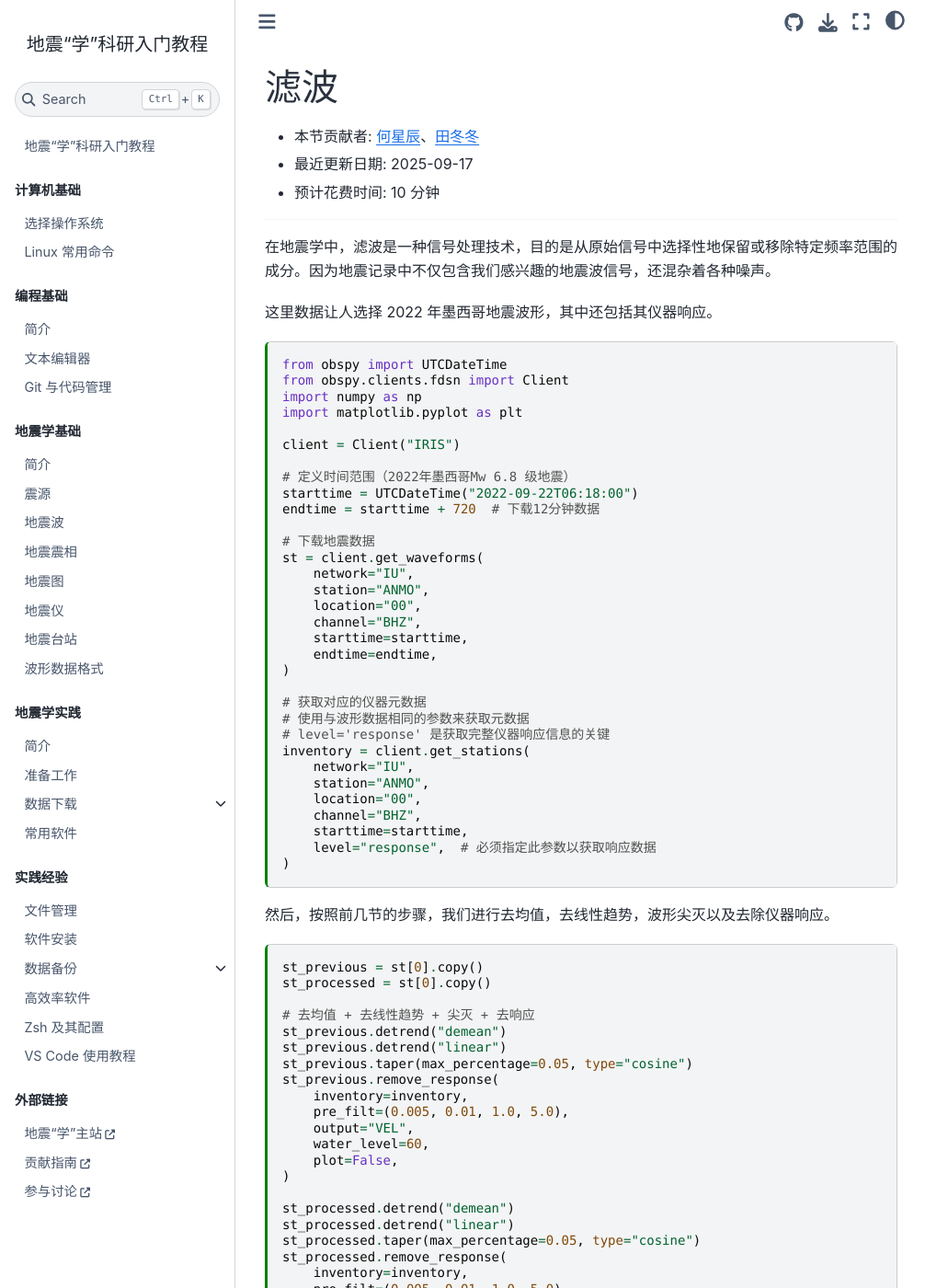
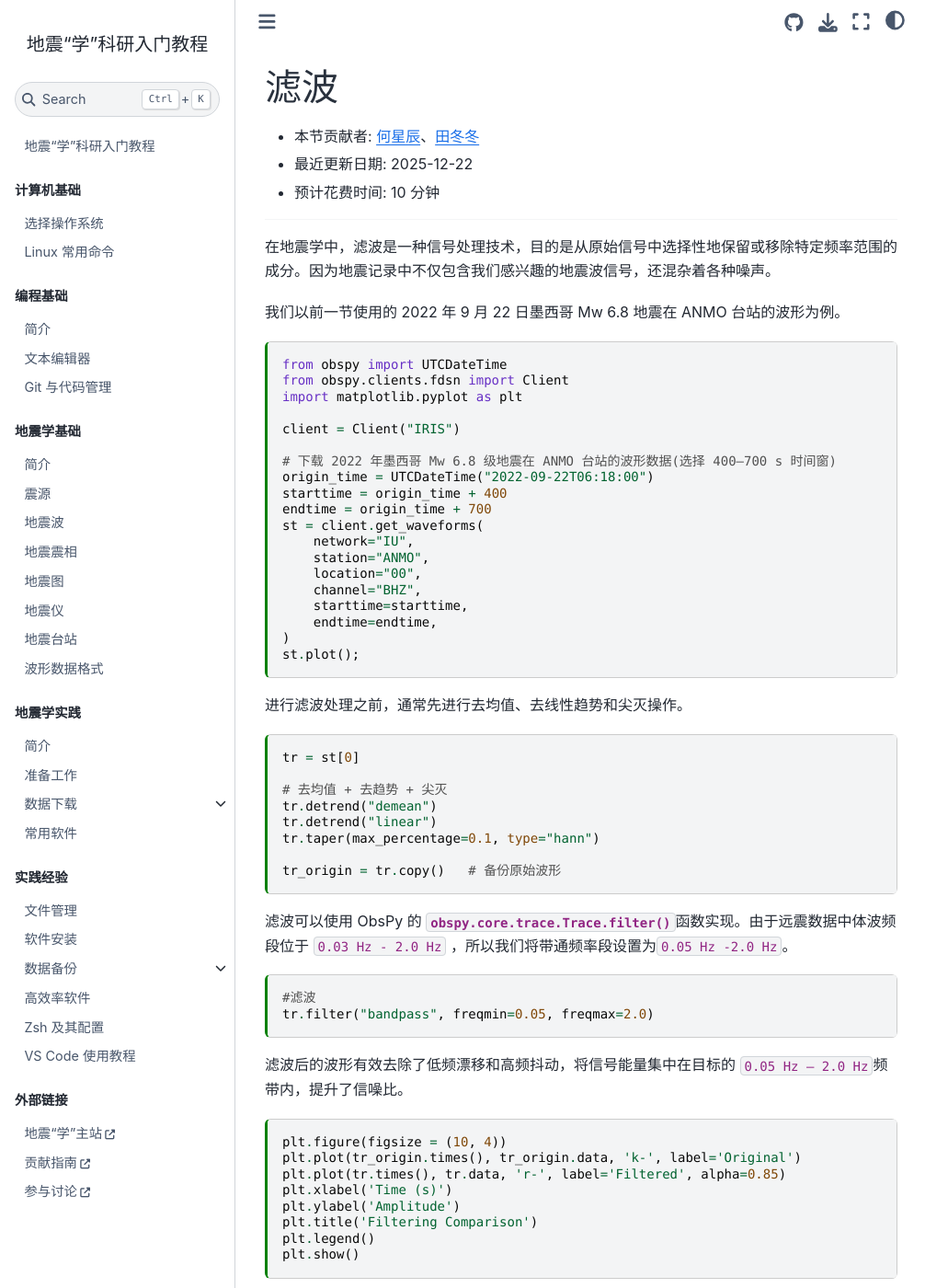
Before and after one commit to seismo-learn/seismology101, a Jupyter Book: the page built from source/exercises/filter.md, in a window 1280 px wide and 1400 px high. Shown: the whole window at 92% size, without its empty margins (0-1031 px from the left). Built offline with Jupyter Book 1.0.4 settings and Sphinx 7.4.7 and the Sphinx Book theme 1.1.4, drawn with Linux system fonts in a browser that asks for light colours; pages that are not in the unit, such as notebooks, are missing from menus; some of the changed text lies outside the part shown.

Commit message:
update filter

````diff
--- a/source/exercises/filter.md
+++ b/source/exercises/filter.md
@@ -14,28 +14,26 @@ kernelspec:
 # 滤波
 
 - 本节贡献者: {{何星辰}}、{{田冬冬}}
-- 最近更新日期: 2025-09-17
+- 最近更新日期: 2025-12-22
 - 预计花费时间: 10 分钟
 
 ---
 
 在地震学中，滤波是一种信号处理技术，目的是从原始信号中选择性地保留或移除特定频率范围的成分。因为地震记录中不仅包含我们感兴趣的地震波信号，还混杂着各种噪声。
 
-这里数据让人选择 2022 年墨西哥地震波形，其中还包括其仪器响应。
+我们以前一节使用的 2022 年 9 月 22 日墨西哥 Mw 6.8 地震在 ANMO 台站的波形为例。
 
 ```{code-cell} ipython3
 from obspy import UTCDateTime
 from obspy.clients.fdsn import Client
-import numpy as np
 import matplotlib.pyplot as plt
 
 client = Client("IRIS")
 
-# 定义时间范围（2022年墨西哥Mw 6.8 级地震）
-starttime = UTCDateTime("2022-09-22T06:18:00")
-endtime = starttime + 720  # 下载12分钟数据
-
-# 下载地震数据
+# 下载 2022 年墨西哥 Mw 6.8 级地震在 ANMO 台站的波形数据(选择 400–700 s 时间窗)
+origin_time = UTCDateTime("2022-09-22T06:18:00")
+starttime = origin_time + 400
+endtime = origin_time + 700
 st = client.get_waveforms(
     network="IU",
     station="ANMO",
@@ -44,90 +42,38 @@ st = client.get_waveforms(
     starttime=starttime,
     endtime=endtime,
 )
-
-# 获取对应的仪器元数据
-# 使用与波形数据相同的参数来获取元数据
-# level='response' 是获取完整仪器响应信息的关键
-inventory = client.get_stations(
-    network="IU",
-    station="ANMO",
-    location="00",
-    channel="BHZ",
-    starttime=starttime,
-    level="response",  # 必须指定此参数以获取响应数据
-)
+st.plot();
 ```
 
-然后，按照前几节的步骤，我们进行去均值，去线性趋势，波形尖灭以及去除仪器响应。
+进行滤波处理之前，通常先进行去均值、去线性趋势和尖灭操作。
 
 ```{code-cell} ipython3
-st_previous = st[0].copy()
-st_processed = st[0].copy()
+tr = st[0]
 
-# 去均值 + 去线性趋势 + 尖灭 + 去响应
-st_previous.detrend("demean")
-st_previous.detrend("linear")
-st_previous.taper(max_percentage=0.05, type="cosine")
-st_previous.remove_response(
-    inventory=inventory,
-    pre_filt=(0.005, 0.01, 1.0, 5.0),
-    output="VEL",
-    water_level=60,
-    plot=False,
-)
+# 去均值 + 去趋势 + 尖灭
+tr.detrend("demean")
+tr.detrend("linear")
+tr.taper(max_percentage=0.1, type="hann")
 
-st_processed.detrend("demean")
-st_processed.detrend("linear")
-st_processed.taper(max_percentage=0.05, type="cosine")
-st_processed.remove_response(
-    inventory=inventory,
-    pre_filt=(0.005, 0.01, 1.0, 5.0),
-    output="VEL",
-    water_level=60,
-    plot=False,
-)
+tr_origin = tr.copy()   # 备份原始波形
 ```
-最后，我们使用 ObsPy 的 {meth}`obspy.core.trace.Trace.filter`函数进行滤波操作。定义一个带通滤波作为例子，由于远震数据中体波频段位于 `0.03 Hz - 2.0 Hz` 。于是我们将带通频率段设置为`0.05 Hz -2.0 Hz`。
+
+滤波可以使用 ObsPy 的 {meth}`obspy.core.trace.Trace.filter`函数实现。由于远震数据中体波频段位于 `0.03 Hz - 2.0 Hz` ，所以我们将带通频率段设置为`0.05 Hz -2.0 Hz`。
 
 ```{code-cell} ipython3
-# 带通滤波器
-# 定义目标频带，例如体波频段
-freq_min = 0.05
-freq_max = 2
-st_processed.filter(
-    "bandpass",
-    freqmin=freq_min,
-    freqmax=freq_max,
-    corners=4,
-    zerophase=True,
-)
+#滤波
+tr.filter("bandpass", freqmin=0.05, freqmax=2.0)
 ```
 
-最后，我们进行绘图对比滤波前后波形。
+滤波后的波形有效去除了低频漂移和高频抖动，将信号能量集中在目标的 `0.05 Hz – 2.0 Hz`频带内，提升了信噪比。
 
 ```{code-cell} ipython3
-# 绘图对比结果
-fig, (ax1, ax2) = plt.subplots(2, 1, figsize=(12, 10), sharex=True)
-
-# 原始波形
-ax1.plot(st_previous.times(), st_previous.data, "k-", label="Previous Waveform")
-ax1.set_title(f"Previous Waveform - {st_previous.id}")
-ax1.set_ylabel("Amplitude")
-ax1.legend(loc='upper right')
-ax1.grid(True)
-
-
-# 最终滤波后的波形
-ax2.plot(st_processed.times(), st_processed.data, "r-", label="Filtered Waveform")
-ax2.set_title(f"Waveform After Bandpass Filter ({freq_min}-{freq_max} Hz)")
-ax2.set_xlabel("Time (s)")
-ax2.set_ylabel("Velocity (m/s)")
-ax2.legend(loc='upper right')
-ax2.grid(True)
-
-fig.suptitle("Filtering Comparison (2022 Mexico Earthquake, IU.ANMO.BHZ)", fontsize=16)
-plt.tight_layout()
+plt.figure(figsize = (10, 4))
+plt.plot(tr_origin.times(), tr_origin.data, 'k-', label='Original')
+plt.plot(tr.times(), tr.data, 'r-', label='Filtered', alpha=0.85)
+plt.xlabel('Time (s)')
+plt.ylabel('Amplitude')
+plt.title('Filtering Comparison')
+plt.legend()
 plt.show()
 ```
-
-滤波后的波形有效去除了低频漂移和高频抖动，将信号能量集中在目标的 `0.1 Hz – 2.0 Hz`频带内，提升了信噪比。
````
